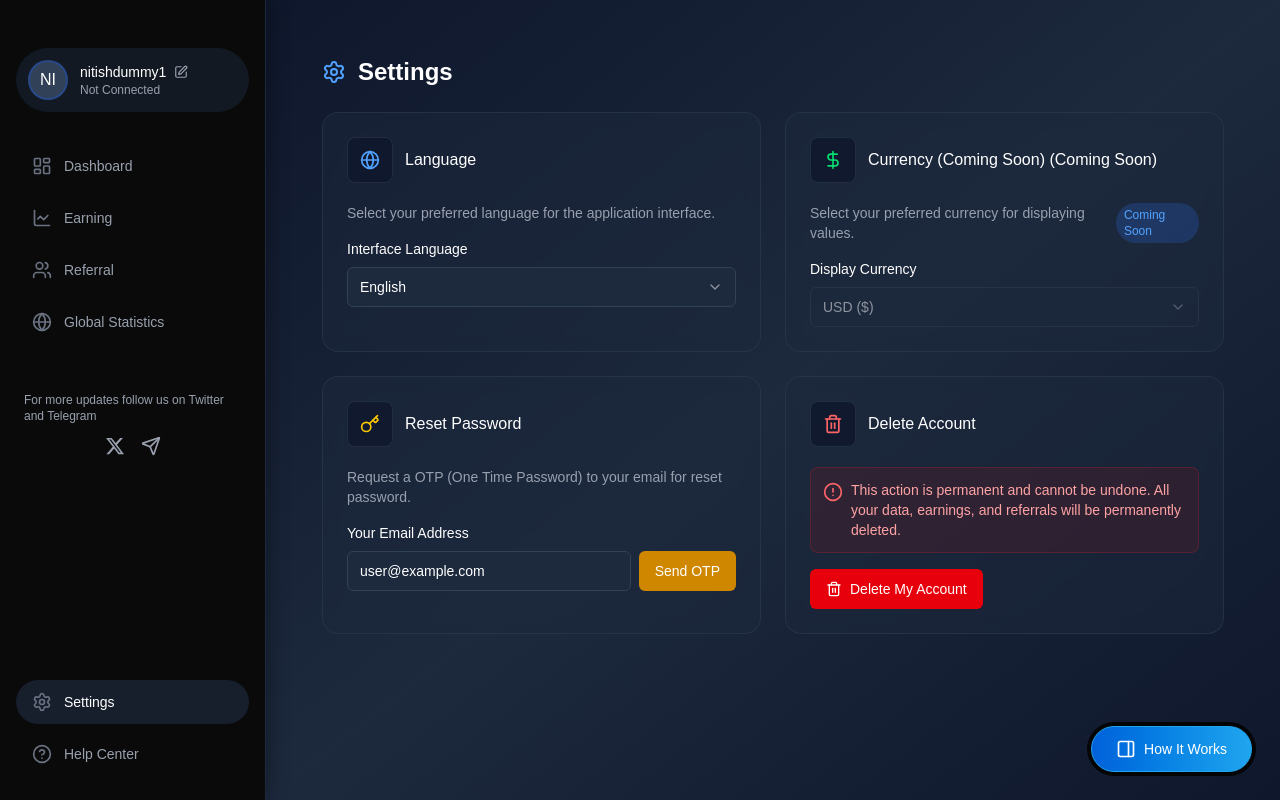
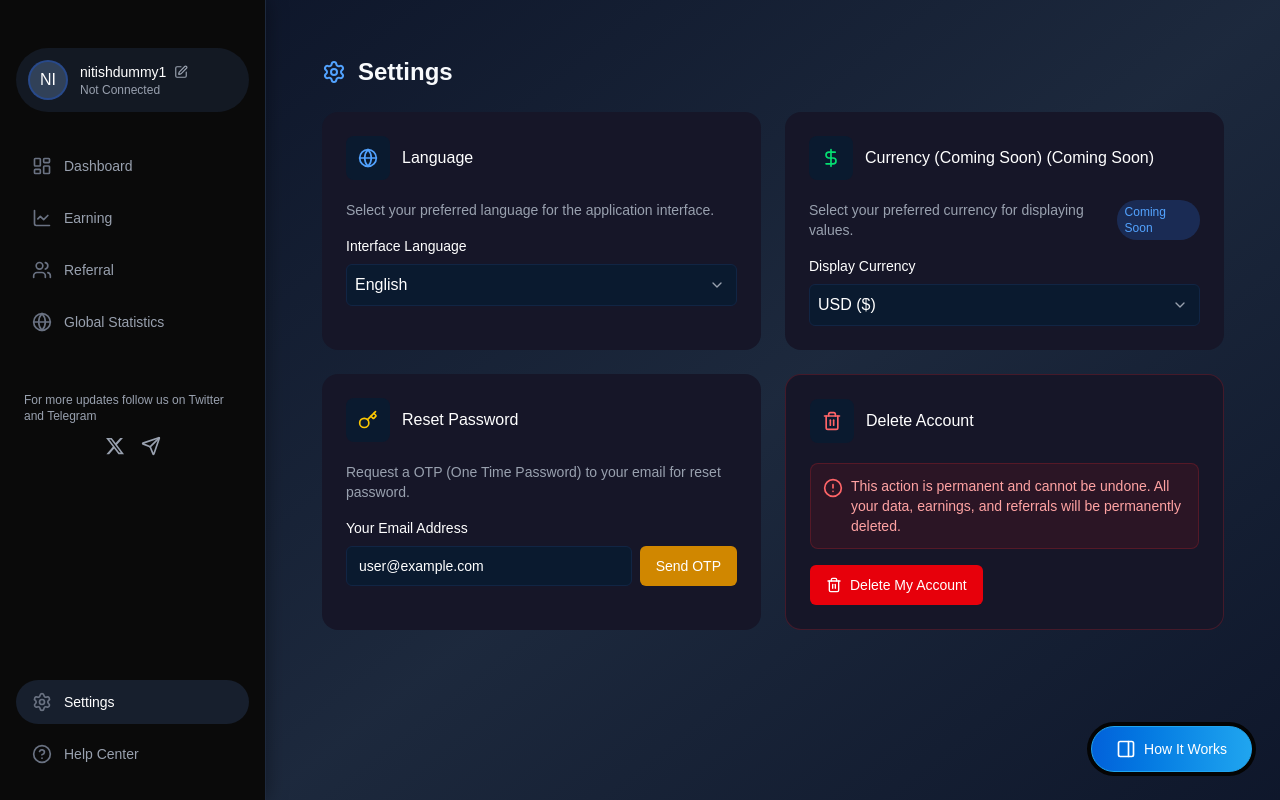
Before and after one commit to nitishmeswal/swarm, a Next.js app: page /settings in a window 1280 px wide. Built offline with nearby package versions, Linux system fonts and the light colour scheme.

Commit message:
settings-fix

```diff
--- a/src/components/Settings.tsx
+++ b/src/components/Settings.tsx
@@ -10,22 +10,17 @@ import {
   AlertCircle,
   RefreshCw,
   ChevronDown,
+  X,
 } from "lucide-react";
 import { Button } from "@/components/ui/button";
 import { Input } from "@/components/ui/input";
-import {
-  Select,
-  SelectContent,
-  SelectItem,
-  SelectTrigger,
-  SelectValue,
-} from "@/components/ui/select";
 import {
   Dialog,
   DialogContent,
   DialogHeader,
   DialogTitle,
 } from "@/components/ui/dialog";
+import { toast } from "sonner";
 
 // Mock translation function - replace with actual i18n implementation
 const useTranslation = () => {
@@ -37,10 +32,14 @@ const useTranslation = () => {
       currency_coming_soon: "Coming Soon",
       reset_password: "Reset Password",
       delete_account: "Delete Account",
-      language_description: "Select your preferred language for the application interface.",
-      currency_description: "Select your preferred currency for displaying values.",
-      reset_password_description: "Request a OTP (One Time Password) to your email for reset password.",
-      delete_warning: "This action is permanent and cannot be undone. All your data, earnings, and referrals will be permanently deleted.",
+      language_description:
+        "Select your preferred language for the application interface.",
+      currency_description:
+        "Select your preferred currency for displaying values.",
+      reset_password_description:
+        "Request a OTP (One Time Password) to your email for reset password.",
+      delete_warning:
+        "This action is permanent and cannot be undone. All your data, earnings, and referrals will be permanently deleted.",
       interface_language: "Interface Language",
       display_currency: "Display Currency",
       your_email_address: "Your Email Address",
@@ -49,7 +48,8 @@ const useTranslation = () => {
       sending: "Sending...",
       delete_my_account: "Delete My Account",
       confirm_deletion: "Confirm Deletion",
-      delete_confirmation: 'Type "Delete Account" to confirm permanent deletion.',
+      delete_confirmation:
+        'Type "Delete Account" to confirm permanent deletion.',
       permanently_delete: "Permanently Delete",
       deleting_account: "Deleting Account...",
       cancel: "Cancel",
@@ -66,7 +66,8 @@ const useTranslation = () => {
     language: "en",
     changeLanguage: (lang: string) => {
       console.log(`Language changed to: ${lang}`);
-    }
+      toast.success(`Language changed to ${lang}`);
+    },
   };
 
   return { t, i18n };
@@ -84,9 +85,9 @@ const SettingsCard = ({
   children: React.ReactNode;
   className?: string;
 }) => (
-  <div className={`bg-slate-800/50 backdrop-blur-sm rounded-2xl p-6 border border-slate-700/50 ${className}`}>
+  <div className={`bg-[#161628] rounded-2xl p-6 ${className}`}>
     <div className="flex items-center gap-3 mb-5">
-      <div className="bg-slate-900/80 p-3 rounded-lg border border-slate-700/50">{icon}</div>
+      <div className="bg-[#0A1A2F] p-3 rounded-lg">{icon}</div>
       <h3 className="text-white font-medium">{title}</h3>
     </div>
     {children}
@@ -114,8 +115,8 @@ const DeleteConfirmModal = ({
   }, [isOpen]);
 
   return (
-    <Dialog open={isOpen} onOpenChange={(open: boolean) => !open && onClose()}>
-      <DialogContent className="bg-slate-900 border border-slate-700 text-white max-w-md">
+    <Dialog open={isOpen} onOpenChange={(open) => !open && onClose()}>
+      <DialogContent className="bg-[#161628] border border-[#112544] text-white max-w-md">
         <DialogHeader>
           <DialogTitle className="text-red-400 flex items-center gap-2">
             <AlertCircle className="w-5 h-5" />
@@ -136,7 +137,7 @@ const DeleteConfirmModal = ({
             value={deleteConfirmText}
             onChange={(e) => setDeleteConfirmText(e.target.value)}
             placeholder='Type "Delete Account"'
-            className="bg-slate-800 border-red-500/30 text-white"
+            className="bg-[#0A1A2F] border-red-500/30 text-white"
             autoFocus
           />
 
@@ -229,8 +230,8 @@ const PasswordResetModal = ({
   };
 
   return (
-    <Dialog open={isOpen} onOpenChange={(open: boolean) => !open && onClose()}>
-      <DialogContent className="bg-slate-900 border border-slate-700 text-white max-w-md">
+    <Dialog open={isOpen} onOpenChange={(open) => !open && onClose()}>
+      <DialogContent className="bg-[#161628] border border-[#112544] text-white max-w-md">
         <DialogHeader>
           <DialogTitle className="text-blue-400 flex items-center gap-2">
             <Key className="w-5 h-5" />
@@ -255,13 +256,16 @@ const PasswordResetModal = ({
                 value={otp}
                 onChange={(e) => setOtp(e.target.value)}
                 placeholder="Enter OTP from email"
-                className="bg-slate-800 border-slate-700 text-white"
+                className="bg-[#0A1A2F] border-[#112544] text-white"
                 autoFocus
               />
             </div>
 
             <div>
-              <label htmlFor="new-password" className="text-sm text-gray-400 block mb-1">
+              <label
+                htmlFor="new-password"
+                className="text-sm text-gray-400 block mb-1"
+              >
                 {t("new_password")}
               </label>
               <Input
@@ -270,12 +274,15 @@ const PasswordResetModal = ({
                 value={newPassword}
                 onChange={(e) => setNewPassword(e.target.value)}
                 placeholder="Enter new password"
-                className="bg-slate-800 border-slate-700 text-white"
+                className="bg-[#0A1A2F] border-[#112544] text-white"
               />
             </div>
 
             <div>
-              <label htmlFor="confirm-password" className="text-sm text-gray-400 block mb-1">
+              <label
+                htmlFor="confirm-password"
+                className="text-sm text-gray-400 block mb-1"
+              >
                 {t("confirm_password")}
               </label>
               <Input
@@ -284,7 +291,7 @@ const PasswordResetModal = ({
                 value={confirmPassword}
                 onChange={(e) => setConfirmPassword(e.target.value)}
                 placeholder="Confirm new password"
-                className="bg-slate-800 border-slate-700 text-white"
+                className="bg-[#0A1A2F] border-[#112544] text-white"
               />
             </div>
 
@@ -339,6 +346,11 @@ const Settings: React.FC = () => {
   // i18n translation hook
   const { t, i18n } = useTranslation();
 
+  // Set initial language from i18n
+  useEffect(() => {
+    setLanguage(i18n.language);
+  }, []);
+
   // Language options
   const languages = [
     { code: "en", name: "English" },
@@ -358,24 +370,29 @@ const Settings: React.FC = () => {
   ];
 
   // Handle language change
-  const handleLanguageChange = (newLanguage: string) => {
+  const handleLanguageChange = (e: React.ChangeEvent<HTMLSelectElement>) => {
+    const newLanguage = e.target.value;
     setLanguage(newLanguage);
     i18n.changeLanguage(newLanguage);
     // Save language preference to localStorage
     localStorage.setItem("i18nextLng", newLanguage);
-    console.log(`Language changed to ${languages.find(l => l.code === newLanguage)?.name}`);
+    toast.success(
+      `Language changed to ${e.target.options[e.target.selectedIndex].text}`
+    );
   };
 
   // Handle currency change
-  const handleCurrencyChange = (newCurrency: string) => {
-    setCurrency(newCurrency);
-    console.log(`Currency changed to ${currencies.find(c => c.code === newCurrency)?.name}`);
+  const handleCurrencyChange = (e: React.ChangeEvent<HTMLSelectElement>) => {
+    setCurrency(e.target.value);
+    toast.success(
+      `Currency changed to ${e.target.options[e.target.selectedIndex].text}`
+    );
   };
 
   // Handle reset password
   const handleResetPassword = async () => {
     if (!email.trim()) {
-      console.error("Please enter your email address");
+      toast.error("Please enter your email address");
       return;
     }
 
@@ -383,23 +400,26 @@ const Settings: React.FC = () => {
       setIsResetPasswordLoading(true);
 
       // Mock API call - replace with actual Supabase call
-      await new Promise(resolve => setTimeout(resolve, 1000));
+      await new Promise((resolve) => setTimeout(resolve, 1000));
 
       // Instead of just showing a success message, open the OTP modal
       setShowPasswordResetModal(true);
-      console.log("OTP sent to your email");
+      toast.success("OTP sent to your email");
     } catch (error) {
       console.error("Password reset error:", error);
-      console.error("Failed to send OTP email");
+      toast.error("Failed to send OTP email");
     } finally {
       setIsResetPasswordLoading(false);
     }
   };
 
   // Handle OTP verification and password reset
-  const handleVerifyOtpAndResetPassword = async (otp: string, newPassword: string) => {
+  const handleVerifyOtpAndResetPassword = async (
+    otp: string,
+    newPassword: string
+  ) => {
     if (!email.trim() || !otp.trim() || !newPassword.trim()) {
-      console.error("Please fill all required fields");
+      toast.error("Please fill all required fields");
       return;
     }
 
@@ -407,13 +427,13 @@ const Settings: React.FC = () => {
       setIsResetPasswordLoading(true);
 
       // Mock API call - replace with actual Supabase calls
-      await new Promise(resolve => setTimeout(resolve, 1000));
+      await new Promise((resolve) => setTimeout(resolve, 1000));
 
-      console.log("Password reset successfully");
+      toast.success("Password reset successfully");
       setShowPasswordResetModal(false);
     } catch (error) {
       console.error("OTP verification or password update error:", error);
-      console.error("Failed to verify OTP or reset password");
+      toast.error("Failed to verify OTP or reset password");
     } finally {
       setIsResetPasswordLoading(false);
     }
@@ -422,7 +442,7 @@ const Settings: React.FC = () => {
   // Handle delete account
   const handleDeleteAccount = async () => {
     if (!email) {
-      console.error("User email not found");
+      toast.error("User email not found");
       return;
     }
 
@@ -430,16 +450,16 @@ const Settings: React.FC = () => {
       setIsDeleteAccountLoading(true);
 
       // Mock API call - replace with actual Supabase calls
-      await new Promise(resolve => setTimeout(resolve, 1000));
+      await new Promise((resolve) => setTimeout(resolve, 1000));
 
-      console.log("Account deleted successfully");
+      toast.success("Account deleted successfully");
       localStorage.clear();
 
       // In a real app, you would redirect to login page
       console.log("Redirecting to home page...");
     } catch (error: any) {
       console.error("Delete account error:", error);
-      console.error(`Failed to delete account: ${error.message}`);
+      toast.error(`Failed to delete account: ${error.message}`);
     } finally {
       setIsDeleteAccountLoading(false);
       setShowDeleteConfirm(false);
@@ -450,7 +470,7 @@ const Settings: React.FC = () => {
     <div className="space-y-6 p-6 rounded-3xl max-w-7xl mx-auto">
       <div className="flex items-center gap-3 mb-6">
         <SettingsIcon className="w-6 h-6 text-blue-400" />
-        <h2 className="text-2xl font-bold text-white">{t("settings")}</h2>
+        <h2 className="text-2xl font-bold">{t("settings")}</h2>
       </div>
 
       <div className="grid grid-cols-1 md:grid-cols-2 gap-6">
@@ -465,18 +485,23 @@ const Settings: React.FC = () => {
               <label htmlFor="language" className="text-sm text-white">
                 {t("interface_language")}
               </label>
-              <Select value={language} onValueChange={handleLanguageChange}>
-                <SelectTrigger className="bg-slate-800 border-slate-700 text-white">
-                  <SelectValue placeholder="Select language" />
-                </SelectTrigger>
-                <SelectContent className="bg-slate-800 border-slate-700">
+              <div className="relative">
+                <select
+                  id="language"
+                  value={language}
+                  onChange={handleLanguageChange}
+                  className="bg-[#0A1A2F] border border-[#112544] text-white rounded-md p-2 pr-10 w-full appearance-none focus:outline-none focus:ring-1 focus:ring-blue-500"
+                >
                   {languages.map((lang) => (
-                    <SelectItem key={lang.code} value={lang.code} className="text-white hover:bg-slate-700">
+                    <option key={lang.code} value={lang.code}>
                       {lang.name}
-                    </SelectItem>
+                    </option>
                   ))}
-                </SelectContent>
-              </Select>
+                </select>
+                <div className="absolute inset-y-0 right-0 flex items-center pr-3 pointer-events-none">
+                  <ChevronDown className="h-4 w-4 text-gray-400" />
+                </div>
+              </div>
             </div>
           </div>
         </SettingsCard>
@@ -499,18 +524,24 @@ const Settings: React.FC = () => {
               <label htmlFor="currency" className="text-sm text-white">
                 {t("display_currency")}
               </label>
-              <Select value={currency} onValueChange={handleCurrencyChange} disabled>
-                <SelectTrigger className="bg-slate-800 border-slate-700 text-white opacity-50">
-                  <SelectValue placeholder="Select currency" />
-                </SelectTrigger>
-                <SelectContent className="bg-slate-800 border-slate-700">
+              <div className="relative">
+                <select
+                  id="currency"
+                  value={currency}
+                  onChange={handleCurrencyChange}
+                  className="bg-[#0A1A2F] border border-[#112544] text-white rounded-md p-2 pr-10 w-full appearance-none focus:outline-none focus:ring-1 focus:ring-blue-500"
+                  disabled
+                >
                   {currencies.map((curr) => (
-                    <SelectItem key={curr.code} value={curr.code} className="text-white hover:bg-slate-700">
+                    <option key={curr.code} value={curr.code}>
                       {curr.name}
-                    </SelectItem>
+                    </option>
                   ))}
-                </SelectContent>
-              </Select>
+                </select>
+                <div className="absolute inset-y-0 right-0 flex items-center pr-3 pointer-events-none">
+                  <ChevronDown className="h-4 w-4 text-gray-400" />
+                </div>
+              </div>
             </div>
           </div>
         </SettingsCard>
@@ -535,7 +566,7 @@ const Settings: React.FC = () => {
                   value={email}
                   onChange={(e) => setEmail(e.target.value)}
                   placeholder={t("enter_email")}
-                  className="bg-slate-800 border-slate-700 text-white flex-1"
+                  className="bg-[#0A1A2F] border-[#112544] text-white flex-1"
                 />
                 <Button
                   onClick={handleResetPassword}
```
